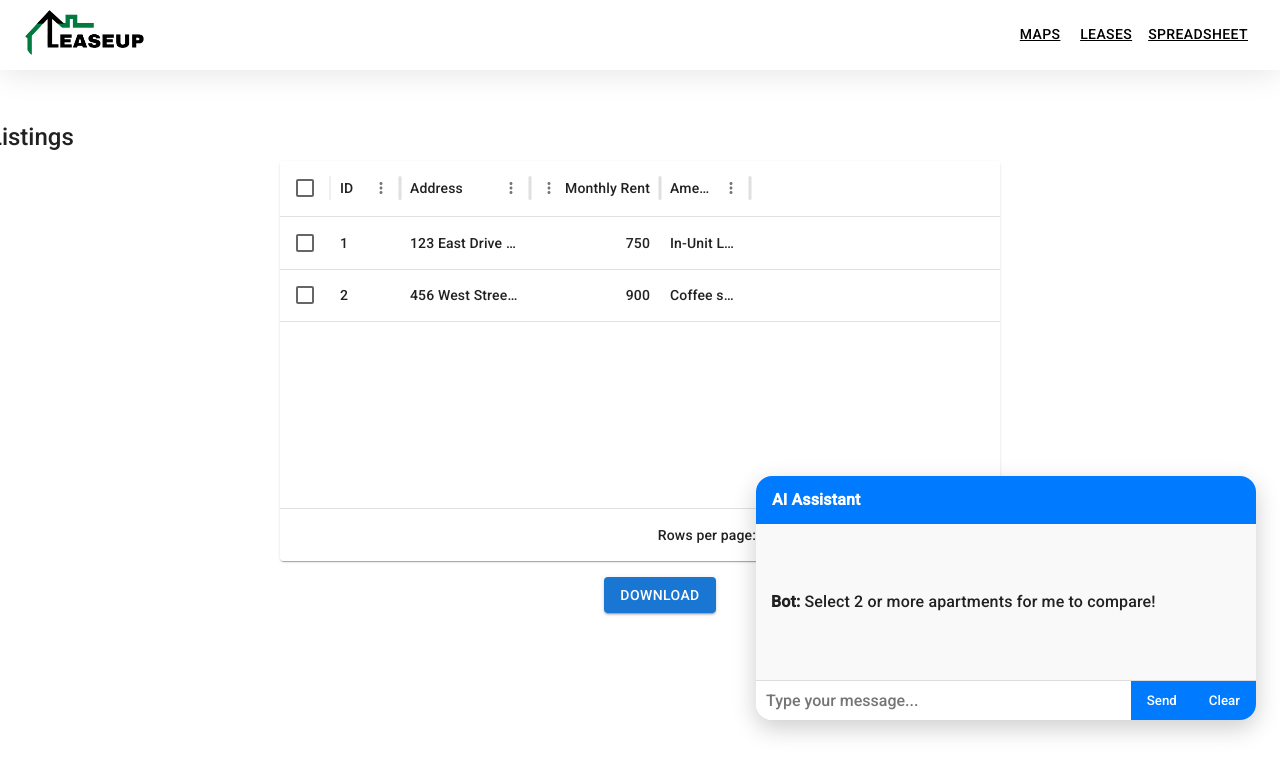
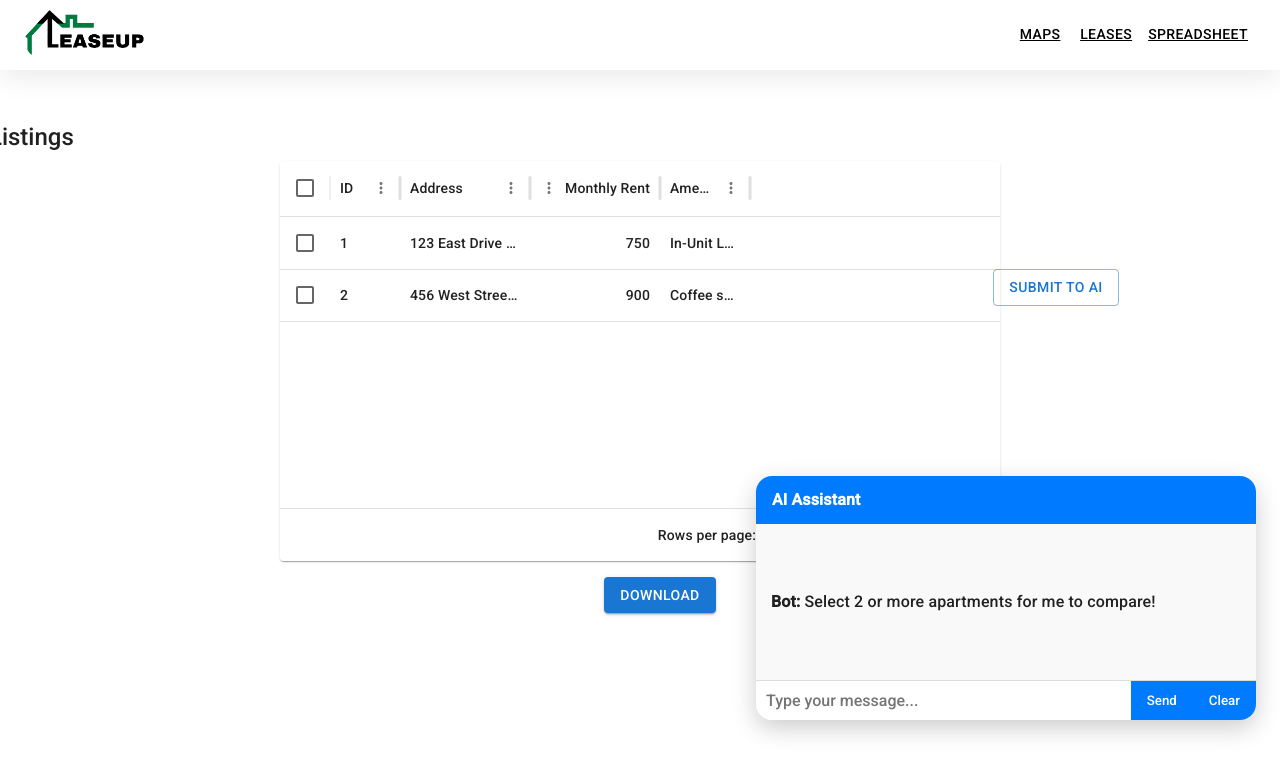
Before and after one commit to menkurkarTanvi/LeaseUp, a React (Create React App) app in the folder frontend/: page /spreadsheet in a window 1280 px wide. Shown: the top 774 px of the page. Built offline with nearby package versions, Linux system fonts and the light colour scheme.

Commit message:
submit to AI button

```diff
--- a/frontend/src/components/Spreadsheets/Spreadsheets.css
+++ b/frontend/src/components/Spreadsheets/Spreadsheets.css
@@ -20,3 +20,8 @@
   width: 100%;
   max-width: 800px;
 }
+
+#submit-to-ai {
+  margin-top: -30%;
+  margin-left: 65%;
+}
--- a/frontend/src/components/Spreadsheets/Spreadsheets.jsx
+++ b/frontend/src/components/Spreadsheets/Spreadsheets.jsx
@@ -28,6 +28,7 @@ export function Spreadsheets() {
                     <Button variant="contained" id="download-button">Download</Button>
                     </CSVLink>
             </div>
+            <Button variant="outlined" id="submit-to-ai">Submit to AI</Button>
             <div id="chat-box">
                 <ChatBox/>
             </div>
```
